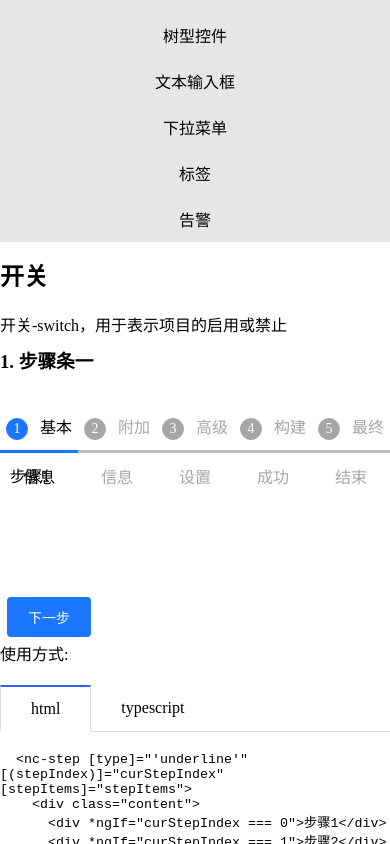
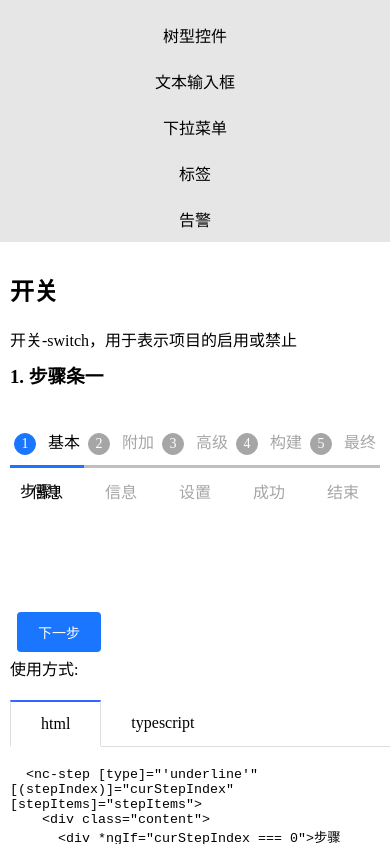
Before and after one commit to blueskyawen/ng-shadow-cat, an Angular app: page /components/step in a window 390 px wide. Shown: the part 1156-2000 px from the top of the page. Built offline with nearby package versions, Linux system fonts and the light colour scheme.

Commit message:
mod buju

```diff
--- a/src/app/app.component.css
+++ b/src/app/app.component.css
@@ -14,7 +14,6 @@
   flex-direction: row;
   box-shadow: 0 1px 6px #0072e6;
   z-index: 10;
-  position: fixed;
 }
 .main-app header .app-icon {
   display: flex;
@@ -147,11 +146,10 @@
   top:65px;
 }
 .main-app article .content {
-  padding: 60px;
-  padding-top: 85px;
+  padding: 40px;
   box-sizing: border-box;
-  height: 100%;
-  max-height: 100%;
+  height: calc(100% - 65px);
+  max-height: calc(100% - 65px);
   overflow-y: scroll;
   overflow-x: hidden;
   position: fixed;
@@ -181,14 +179,14 @@
   }
   .main-app article .side-bars {
     width: 100%;
-    top:110px;
+    top:0;
     position: relative;
   }
   .main-app article .content {
     width: 100%;
     left:0;
-    padding: 0;
-    padding-top: 125px;
+    padding: 10px;
+    padding-top: 30px;
     position: relative;
   }
   .app-icon:after {
--- a/src/app/lib/nc-message/nc-message.component.css
+++ b/src/app/lib/nc-message/nc-message.component.css
@@ -12,6 +12,7 @@
   display:flex;
   color:#fff;
   justify-content: center;
+  z-index: 999;
 }
 .success{
   background:#009900;
```
